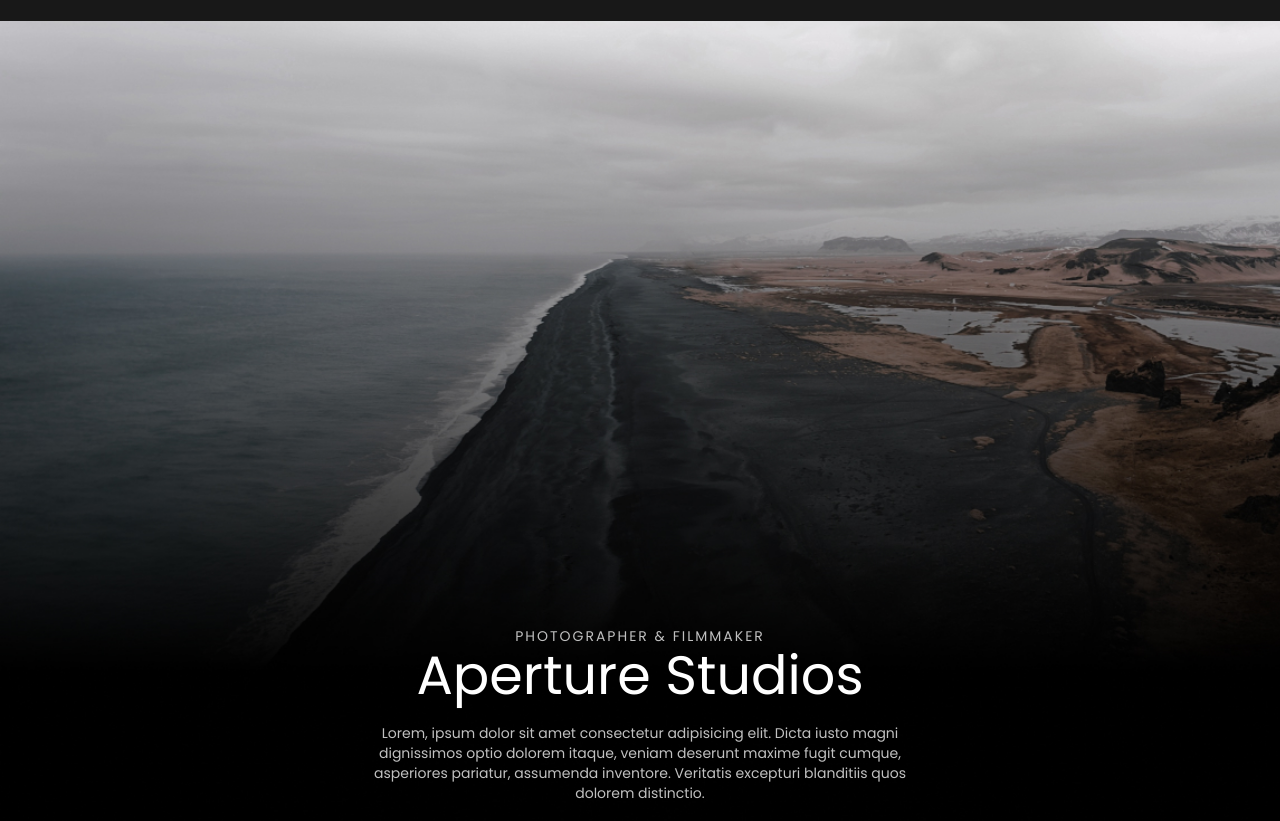
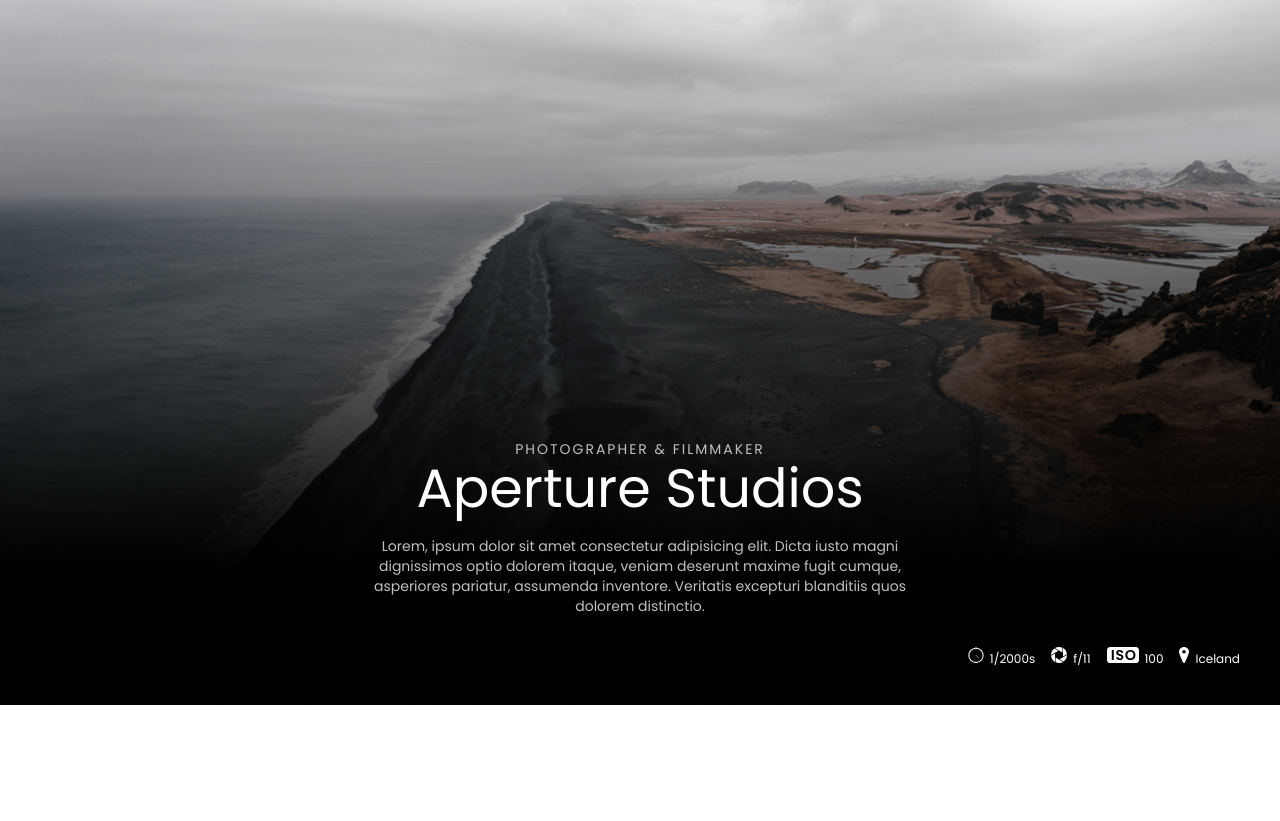
Before and after one commit to lkirnos/Aperture, a plain HTML site: page index.html in a window 1280 px wide. Shown: the part 95-916 px from the top of the page. After the commit the page ends 800 px from the top, so only its background shows below. Drawn offline with Linux system fonts and the light colour scheme.

Commit message:
added logos location

```diff
--- a/css/style.css
+++ b/css/style.css
@@ -5,9 +5,16 @@
     margin: 0;
 }
 
+body{
+    padding-top: 83px;
+}
+
 header{
     padding: 24px 0;
     background: #181818;
+    position: fixed;
+    width: 100%;
+    top: 0;
 }
 
 .header_main{
@@ -73,11 +80,15 @@ header{
 }
 
 .main_image{
-    background-image: url(../images/bg_main.jpg);background-size: cover;
-    height: 100vh;
+    padding-bottom: 71px;
+    background-image: url(../images/bg_main.jpg);
+    background-size: cover;
+    height: calc(100vh - 83px);
     display: flex;
     justify-content: center;
     align-items: flex-end;
+    box-sizing: border-box;
+    position: relative;
 }
 
 .main_style{
@@ -110,3 +121,58 @@ main h1{
 .main_text_padding{
     padding: 18px 0;
 }
+
+.fixed_location{
+    position: absolute;
+    right: 40px;
+    bottom: 40px;
+    list-style: none;
+    display: flex;
+    align-items: center;
+}
+
+.fixed_location li{
+    font-family: 'Poppins', sans-serif;;
+    font-style: normal;
+    font-weight: 400;
+    font-size: 12px;
+    line-height: 12px;
+    color: #FFFFFF;
+    margin-left: 16px;
+}
+
+.fixed_location li:before{
+    content: "";
+    display: inline-block;
+    background-image: url("../images/icon12000.svg");
+    width: 16px;
+    height: 16px;
+    margin-right: 6px;
+}
+
+.fixed_location li:nth-child(2):before{
+    content: "";
+    display: inline-block;
+    background-image: url("../images/iconf11.svg");
+    width: 16px;
+    height: 16px;
+    margin-right: 6px;
+}
+
+.fixed_location li:nth-child(3):before{
+    content: "";
+    display: inline-block;
+    background-image: url("../images/iconiso.svg");
+    width: 32px;
+    height: 16px;
+    margin-right: 6px;
+}
+
+.fixed_location li:last-of-type:before{
+    content: "";
+    display: inline-block;
+    background-image: url("../images/iconlocation.svg");
+    width: 10px;
+    height: 16px;
+    margin-right: 6px;
+}
--- a/index.html
+++ b/index.html
@@ -47,7 +47,12 @@
                     Lorem, ipsum dolor sit amet consectetur adipisicing elit. Dicta iusto magni dignissimos optio dolorem itaque, veniam deserunt maxime fugit cumque, asperiores pariatur, assumenda inventore. Veritatis excepturi blanditiis quos dolorem distinctio.
                 </p>
             </div>
-
+            <ul class="fixed_location">
+                <li>1/2000s</li>
+                <li>f/11</li>
+                <li>100</li>
+                <li>Iceland</li>
+            </ul>
         </section>
     </main>
 
```
Also changed, not shown: images/icon12000.svg (added), images/iconf11.svg (added), images/iconiso.svg (added), images/iconlocation.svg (added), 1 other file.
